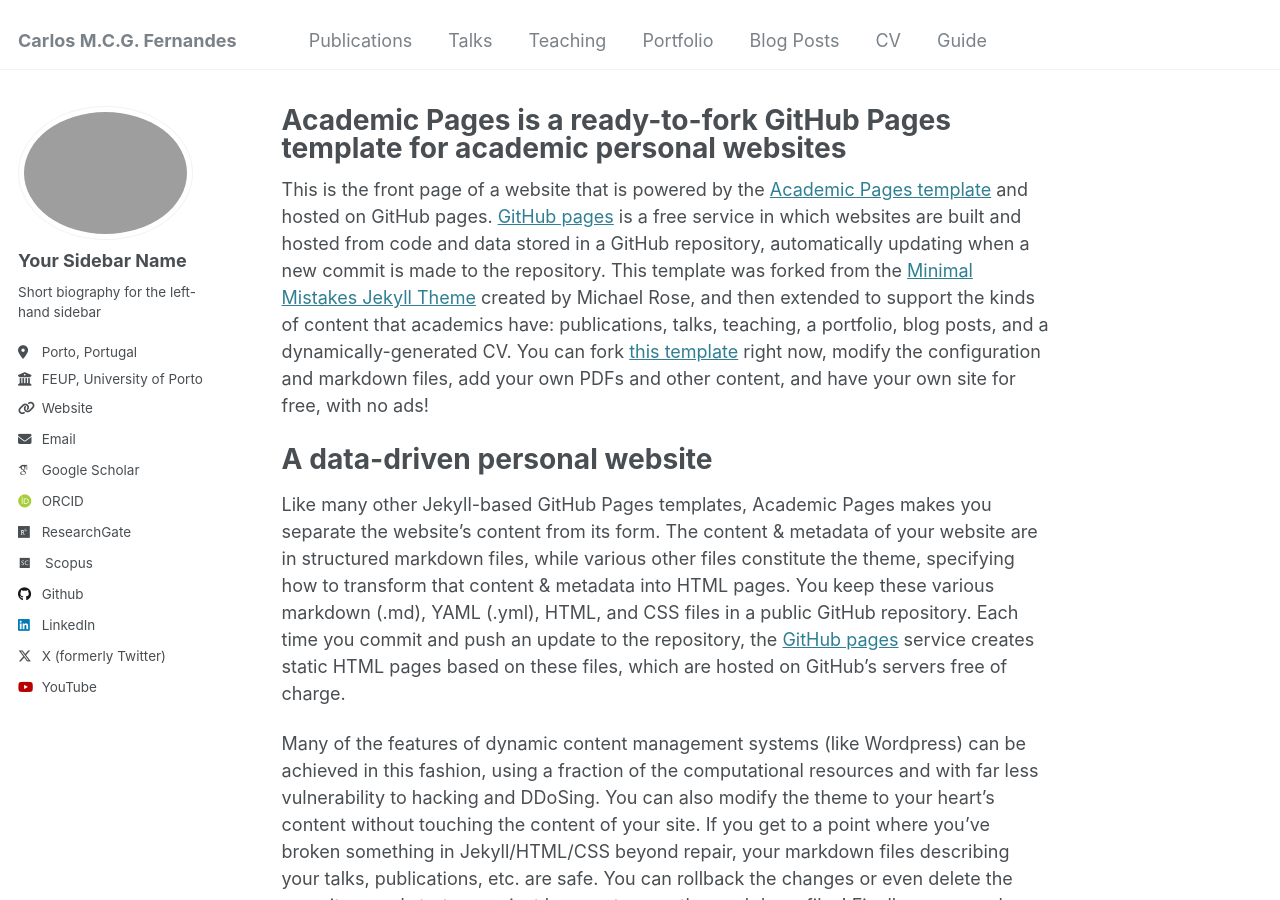
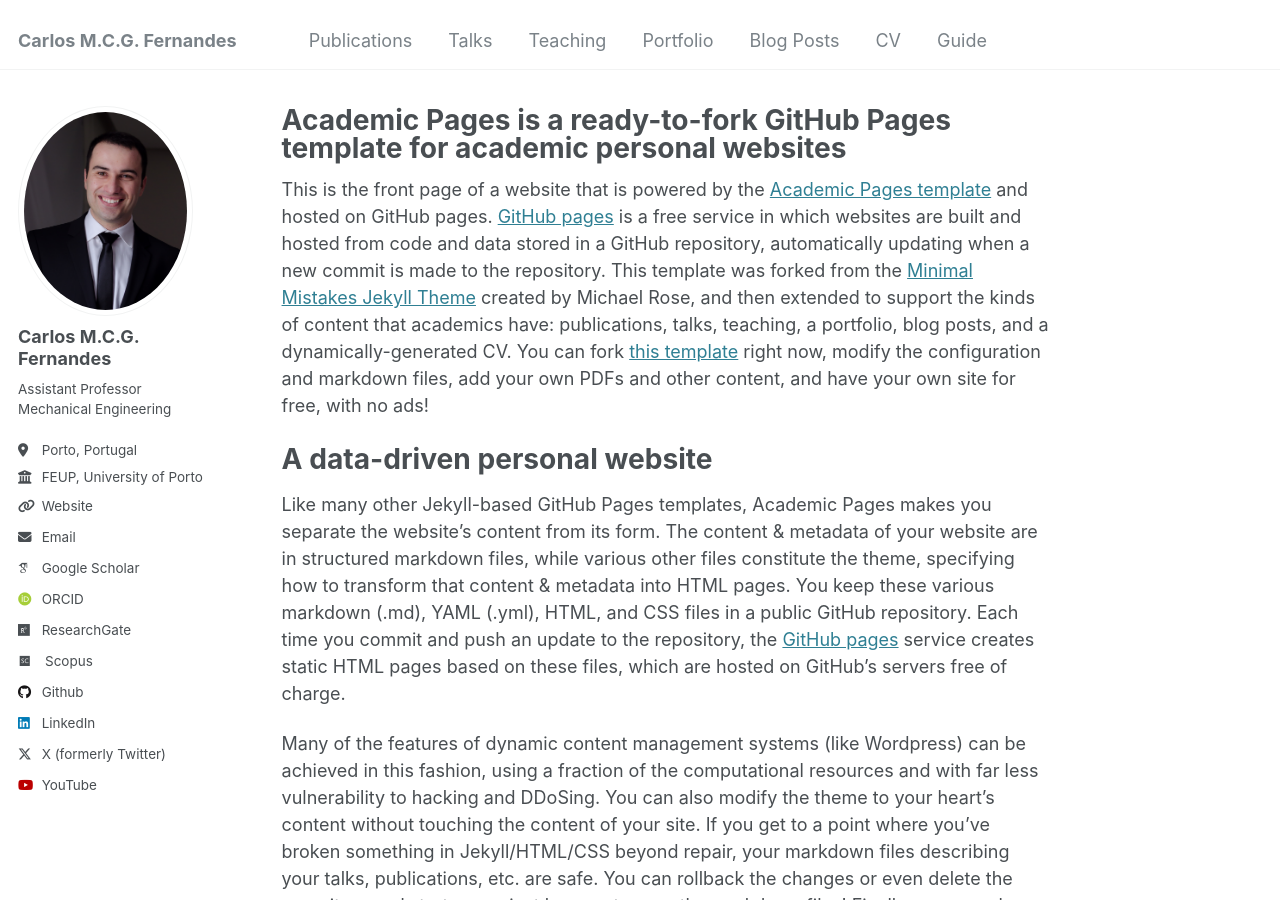
Before and after one commit to cfernandesFEUP/cfernandesFEUP.github.io, a Jekyll site: the page built from _pages/about.md, in a window 1280 px wide and 900 px high. Built offline with Jekyll 4.4.1, drawn with Linux system fonts in a browser that asks for light colours; some web fonts are replaced.

Commit message:
Update _config.yml

```diff
--- a/_config.yml
+++ b/_config.yml
@@ -21,10 +21,10 @@
 #               Additional customization can be done by editing /_includes/author-profile.html
 author:
   # Biographic information
-  avatar           : "profile.png"
-  name             : "Your Sidebar Name"
+  avatar           : "profile.jpg"
+  name             : "Carlos M.C.G. Fernandes"
   pronouns         : # example: "she/her"
-  bio              : "Short biography for the left-hand sidebar"
+  bio              : "Assistant Professor Mechanical Engineering"
   location         : "Porto, Portugal"
   employer         : "FEUP, University of Porto"
   uri              : "https://sigarra.up.pt/feup/pt/FUNC_GERAL.FORMVIEW?p_codigo=568726"
```
